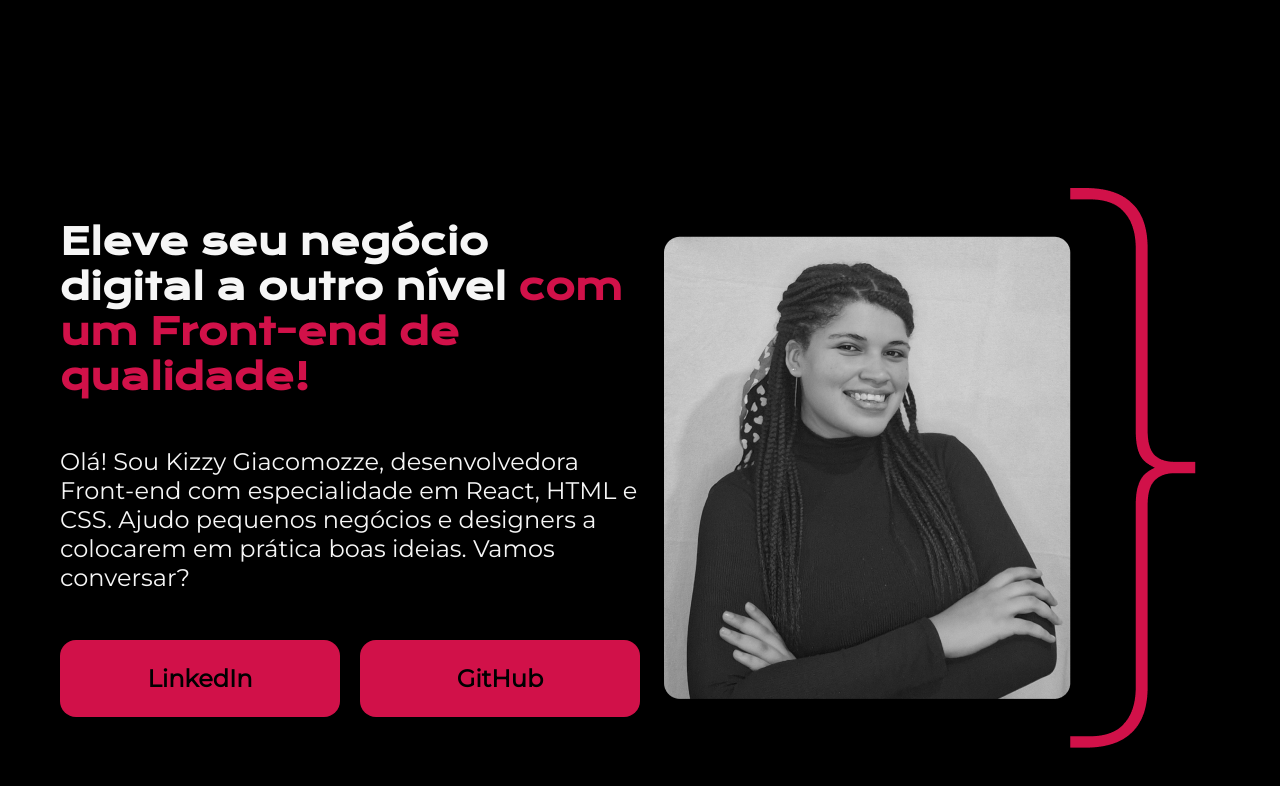
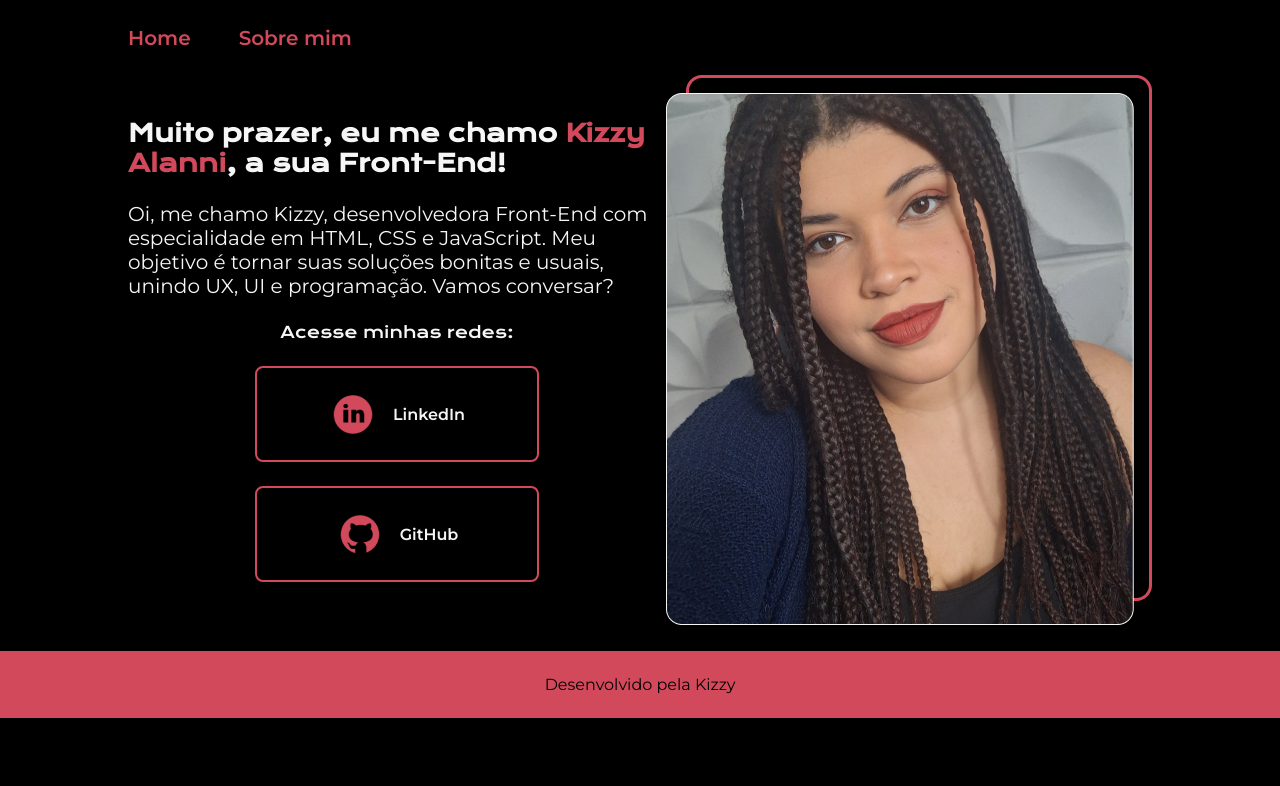
Before and after one commit to KizzyGiacomozze/Meu-site-HTML, a plain HTML site: page index.HTML in a window 1280 px wide. Drawn offline with nearby package versions, Linux system fonts and the light colour scheme.

Commit message:
projeto atualizado

```diff
--- a/index.HTML
+++ b/index.HTML
@@ -1,34 +1,37 @@
 <!DOCTYPE html>
 <html lang="pt-br">
-
 <head>
     <meta charset="UTF-8">
-    <meta http-equiv="X-UA-Compatible" content="IE=edge">
     <meta name="viewport" content="width=device-width, initial-scale=1.0">
-    <title>Portifolio</title>
+    <title>Portfolio</title>
     <link rel="stylesheet" href="style.css">
 </head>
-
 <body>
-    <header></header>
+    <header class="cabecalho">
+        <nav class="cabecalho__menu">
+            <a class="cabecalho__menu__link" href="index.HTML">Home</a>
+            <a class="cabecalho__menu__link" href="about.html">Sobre mim</a>
+        </nav>
+    </header>
     <main class="apresentacao">
         <section class="apresentacao__conteudo">
-            <h1 class="apresentacao__conteudo__titulo">Eleve seu negócio digital a outro nível<strong
-            class="titulo-destaque"> com um Front-end de qualidade!
-            </strong></h1>
-            <p class="apresentacao__conteudo__texto">Olá! Sou Kizzy Giacomozze, desenvolvedora
-            Front-end com especialidade em React, HTML e
-            CSS. Ajudo pequenos negócios e designers a
-            colocarem em prática boas ideias. Vamos
-            conversar?</p>
+            <h1 class="apresentacao__conteudo__titulo">Muito prazer, eu me chamo <strong class="titulo-destaque"> Kizzy Alanni</strong>, a sua Front-End!</h1>
+            <p class="apresentacao__conteudo__texto">Oi, me chamo Kizzy, desenvolvedora Front-End com especialidade em HTML, CSS e JavaScript. Meu objetivo é tornar
+            suas soluções bonitas e usuais, unindo UX, UI e programação. Vamos conversar?</p>
             <div class="apresentacao__links">
-                <a class="apresentacao__links_link" href="https://www.linkedin.com/in/kizzyalannigiacomozze/">LinkedIn</a>
-                <a class="apresentacao__links_link" href="https://github.com/KizzyGiacomozze">GitHub</a>
+                <h2 class="apresentacao__links__subtitulo">Acesse minhas redes:</h2>
+            <a class="apresentacao__links__link" href="https://www.linkedin.com/in/kizzyalannigiacomozze/">
+                <img src="./Assets/LinkedIn Circled.png" alt="logo linkedin">
+                LinkedIn </a>
+            <a class="apresentacao__links__link" href="https://github.com/KizzyGiacomozze">
+                <img src="./Assets/GitHub.png" alt="logo github">
+                GitHub</a>
             </div>
         </section>
-        <img src="foto do projeto.png" alt="Foto da Kizzy Giacomozze de braços cruzados enquanto sorri">
+        <img src="./Assets/Imagem.png" alt="foto Kizzy">
     </main>
-    <footer></footer>
+    <footer class="rodape">
+        <p>Desenvolvido pela Kizzy</p>
+    </footer>
 </body>
-
 </html>
--- a/style.css
+++ b/style.css
@@ -1,67 +1,119 @@
-@import url('https://fonts.googleapis.com/css2?family=Krona+One&family=Montserrat&display=swap');
+@import url('https://fonts.googleapis.com/css2?family=Krona+One&family=Montserrat:ital,wght@0,100..900;1,100..900&display=swap');
+
+:root {
+    --cor-primaria: #000000;
+    --cor-secundaria: #F6F6F6;
+    --cor-terciaria: #D1495B;
+    --cor-hover: #272727;
+
+    --fonte-primária: "Krona One", sans-serif;
+    --fonte-secundária: "Montserrat", sans-serif;
+}
 
 *{
     margin: 0;
     padding: 0;
-    box-sizing: border-box;
 }
 
-body{
-    padding: 20px;
-    height: 100vh;
-    box-sizing: border-box;
-    background-color: #000000;
-    color: #F6F6F6;
+.cabecalho{
+    padding: 2% 0% 0% 10%;
 }
 
-.titulo-destaque{
-    color: #D11149;
+.cabecalho__menu{
+    display: flex;
+    gap: 48px;
+}
+
+.cabecalho__menu__link{
+    font-size: 20px;
+    font-family: "Montserrat", sans-serif;
+    font-weight: 600;
+    color: var(--cor-terciaria);
+    text-decoration: none;
+}
+
+body {
+    box-sizing: border-box;
+    background-color: var(--cor-primaria) ;
+    color: var(--cor-secundaria);
 }
 
 .apresentacao{
-    margin: 10% auto;
-    padding: 20px;
-    max-width: 1200px;
+padding: 2% 10%;
 display: flex;
 align-items: center;
 justify-content: space-between;
 }
+
 .apresentacao__conteudo{
-    width: 615px;
+    width: 550px;
     display: flex;
     flex-direction: column;
-    gap: 48px;
+    gap: 24px;
 }
 
 .apresentacao__conteudo__titulo{
-    font-size: 36px;
-    font-family: 'Krona One', sans-serif;
+    font-size: 24px;
+    font-family: var(--fonte-primária)
 }
 
 .apresentacao__conteudo__texto{
-    font-size: 24px;
-    font-family: 'Montserrat', sans-serif;
+    font-size: 20px;
+    font-family: var(--fonte-secundária)
 }
 
-.apresentacao__links {
-    display: flex;
-    justify-content: space-between;
+.titulo-destaque{
+    color: var(--cor-terciaria)
 }
 
-.apresentacao__links_link {
-    background-color: #D11149;
+.apresentacao__links{
+    display: flex;
+    flex-direction: column;
+    justify-content: space-between;
+    align-items: center;
+    gap: 24px;
+}
+
+.apresentacao__links__subtitulo{
+    font-family: "Krona One", sans-serif;
+    font-weight: 400;
+    font-size: 16px;
+}
+
+.apresentacao__links__link{
+    display: flex;
+    justify-content: center;
+    gap: 16px;
+    align-items: center;
+    border: 2px solid var(--cor-terciaria);
+    color: #f6f6f6;
+    font-family: "Montserrat", sans-serif;
+    font-weight: 600;
     width: 280px;
     text-align: center;
-    border-radius: 16px;
-    font-size: 24px;
-    padding: 24px 0px;
+    border-radius: 8px;
+    font-size: 16px;
+    padding: 21.5px 0px;
     text-decoration: none;
-    color: #000000;
-    font-family: 'Montserrat', sans-serif;
-    font-weight: 600;
-    margin-right: 20px;
 }
 
-.apresentacao__links_link:last-child {
-    margin-right: 0;
+.apresentacao__links__link:hover{
+    background-color: var(--cor-hover);
 }
+
+.apresentacao__certificado{
+    text-decoration: none;
+    color: var(--cor-secundaria);
+    font-family: "Montserrat", sans-serif;
+    font-weight: 600;
+}
+
+.rodape{
+    padding: 24px;
+    color: var(--cor-primaria);
+    background-color: var(--cor-terciaria);
+    text-align: center;
+    font-family: "Montserrat", sans-serif;
+    font-size: 16px;
+    font-weight: 400;
+}
```
Also changed, not shown: about.html (added, +43 -0 lines), Assets/GitHub.png (added), Assets/Imagem.png (added), Assets/LinkedIn Circled.png (added), foto do projeto.png (deleted). Lines whose indentation alone changed are shown as unchanged.
